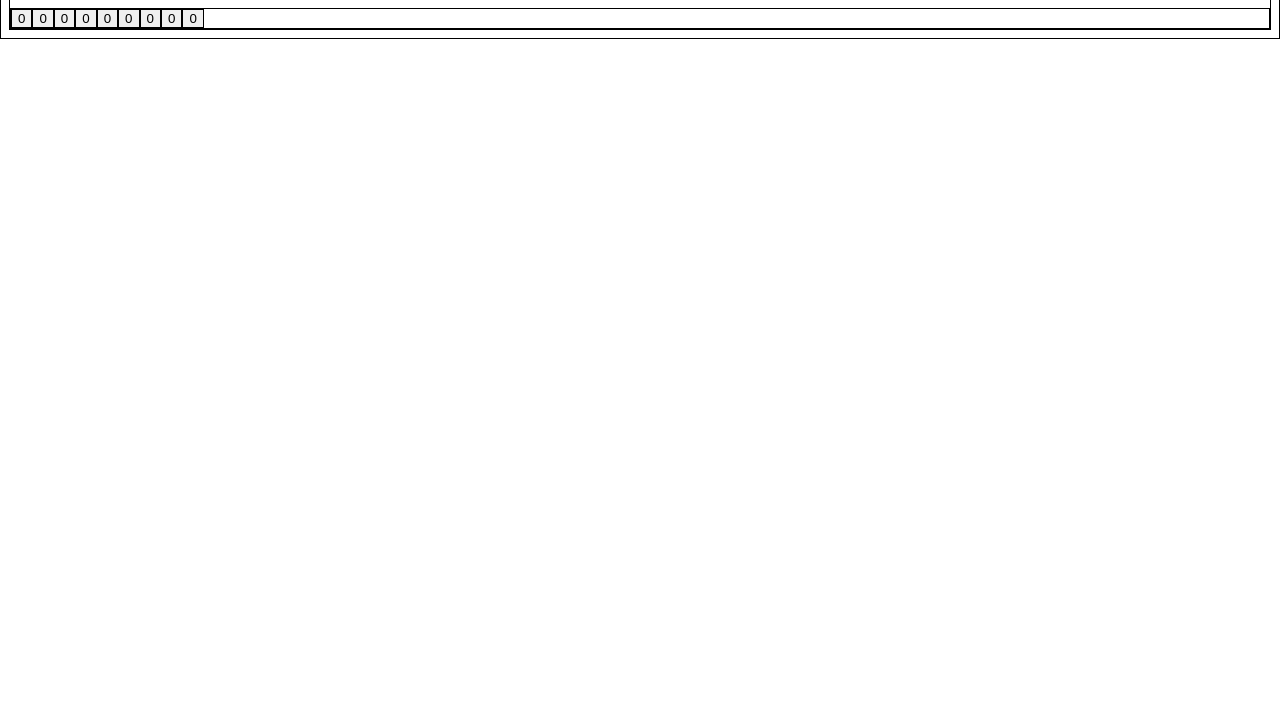
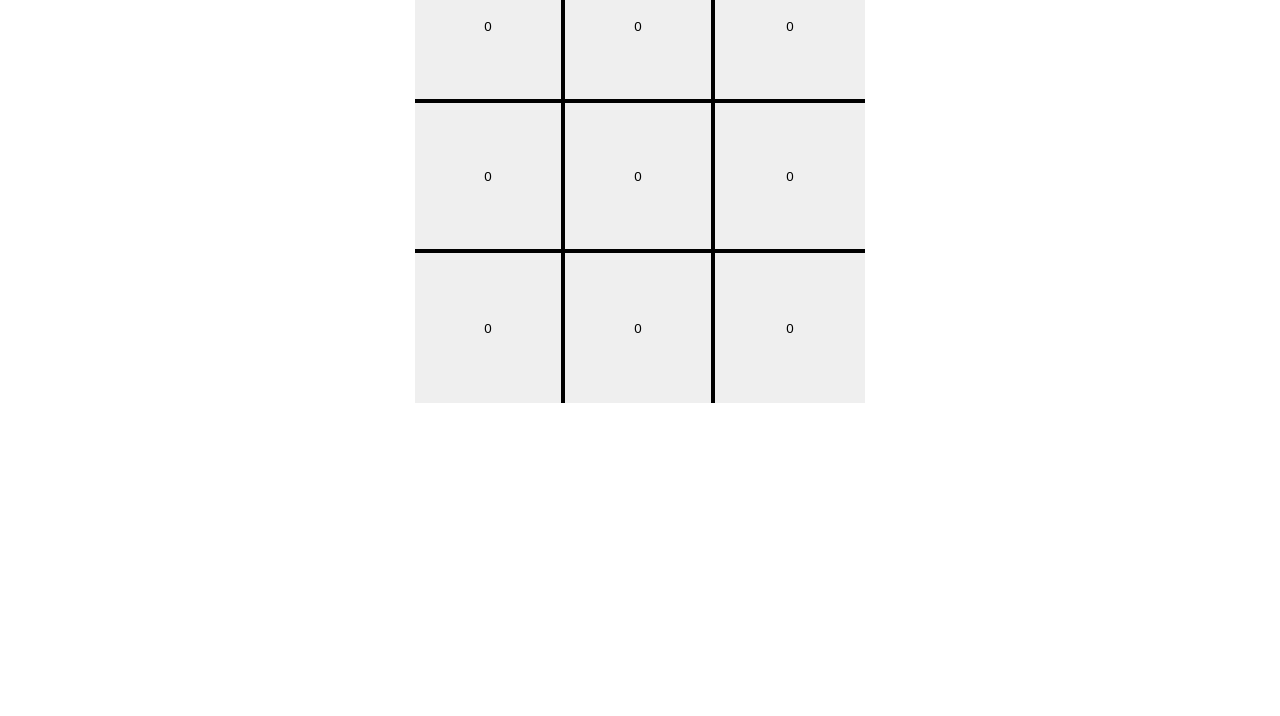
Before and after one commit to cwilso28/tic-tac-toe, a plain HTML site: page index.html in a window 1280 px wide. Shown: the part 84-800 px from the top of the page. Drawn offline with Linux system fonts and the light colour scheme.

Commit message:
Format buttons into grid and add division lines
Putting the buttons into a grid follows the traditional form of
tic-tac-toe, including the division lines. It also helps debugging the
game as the logic for the win conditions is programmed to match this
board.

```diff
--- a/stylesheet.css
+++ b/stylesheet.css
@@ -1,3 +1,27 @@
 * {
-  border: 1px solid black;
+  /* border: 1px solid black; */
+  /* box-sizing: border-box; */
+  padding: 0;
+  margin: 0;
 }
+
+button {
+  border: none;
+}
+
+#game-container {
+  display: grid;
+  grid-template-columns: repeat(3, 150px);
+  grid-template-rows: repeat(3, 150px);
+  /* gap: 3px; */
+  justify-content: center;
+}
+
+#board-button:nth-child(3n+1),
+#board-button:nth-child(3n+2) {
+  border-right: 4px solid black;
+}
+
+#board-button:nth-child(-n+6) {
+  border-bottom: 4px solid black;
+}
```
